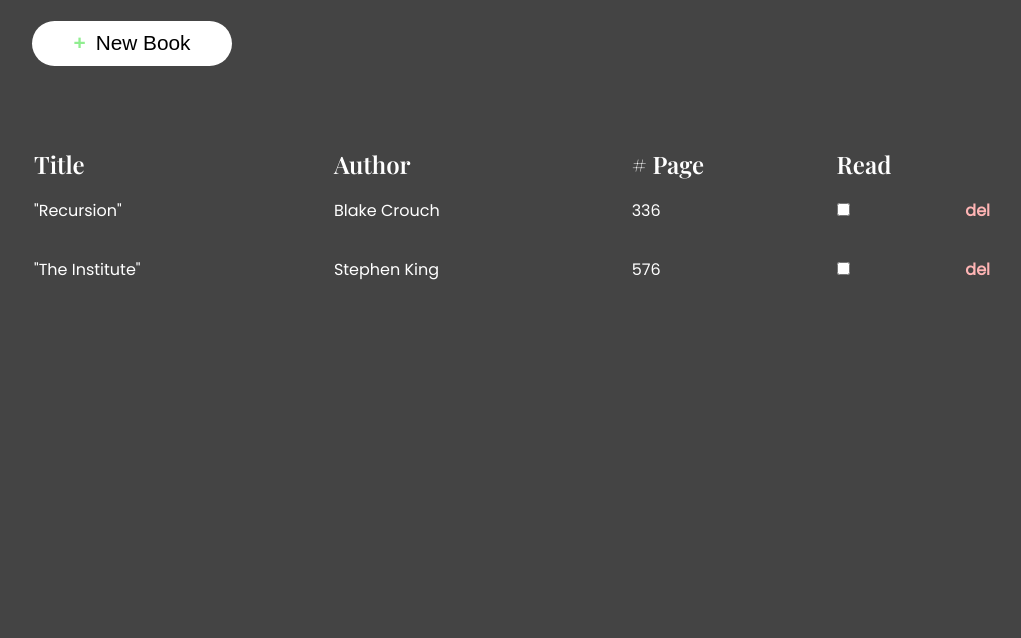
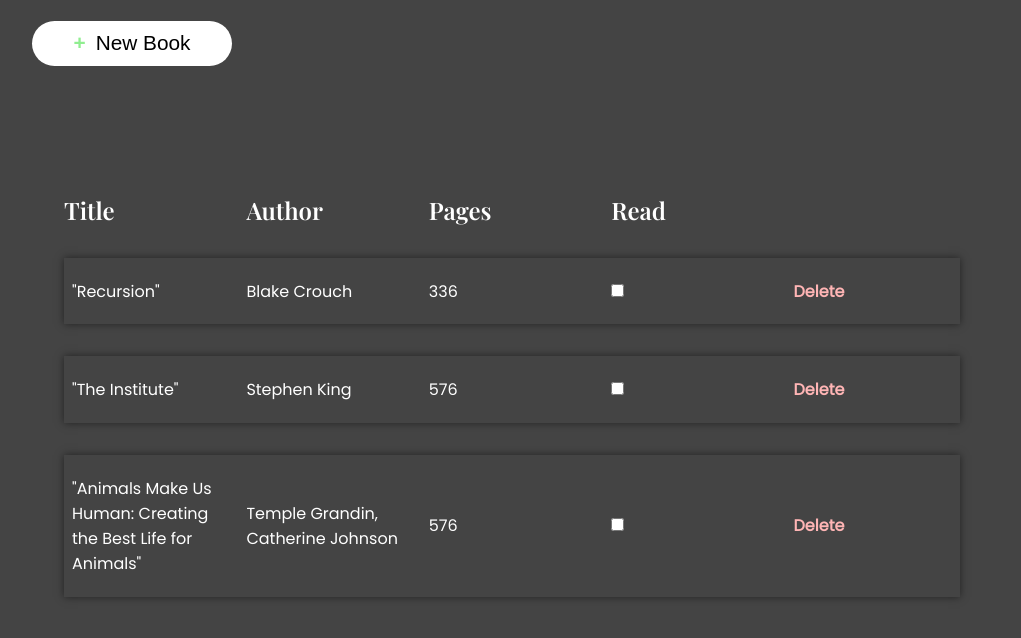
Before and after one commit to arnovolts/library, a plain HTML site: page index.html in a window 1280 px wide. Shown: the part 94-732 px from the top of the page, without its empty margins (128-1149 px from the left). Drawn offline with nearby package versions, Linux system fonts and the light colour scheme.

Commit message:
improved table MarkUp and styles

```diff
--- a/index.html
+++ b/index.html
@@ -27,20 +27,23 @@
       <div class="table-container">
         <table>
           <thead>
+              <tr>
                   <th class="table-heading">Title</th>
                   <th class="table-heading">Author</th>
-            <th class="table-heading"># Page</th>
+                  <th class="table-heading">Pages</th>
                   <th class="table-heading">Read</th>
+              </tr>
           </thead>
           <tbody>
               <tr>
                   <td>"Recursion"</td>
                   <td>Blake Crouch</td>
                   <td>336</td>
-              <td class="table-inputs">
-                <input class="table-inputs__checkbox" type="checkbox" />
-
-                <span class="table-inputs__del">del</span>
+                  <td>
+                      <input type="checkbox" name="read-status" id="read-status">
+                  </td>
+                  <td>
+                      <span class="del-btn">Delete</span>
                   </td>
               </tr>
 
@@ -48,10 +51,23 @@
                 <td>"The Institute"</td>
                 <td>Stephen King</td>
                 <td>576</td>
-              <td class="table-inputs">
-                <input class="table-inputs__checkbox" type="checkbox" />
+                <td>
+                    <input class="read-status" type="checkbox" name="read-status" id="read-status">
+                </td>
+                <td>
+                    <span class="del-btn">Delete</span>
+                </td>
+            </tr>
 
-                <span class="table-inputs__del">del</span>
+            <tr>
+                <td>"Animals Make Us Human: Creating the Best Life for Animals"</td>
+                <td>Temple Grandin, Catherine Johnson</td>
+                <td>576</td>
+                <td>
+                    <input class="read-status" type="checkbox" name="read-status" id="read-status">
+                </td>
+                <td>
+                    <span class="del-btn">Delete</span>
                 </td>
             </tr>
           </tbody>
--- a/main.css
+++ b/main.css
@@ -58,12 +58,26 @@ body{
 table{
     margin-top: 5rem;
     width: 100%;
+    min-width: 50rem;
     text-align: left;
+    border-spacing: 1em 2em;
+    padding: 1em;
 }
 
-td{
-    position: relative;
-    padding: 1em 0;
+td {
+    width: 20%;
+}
+
+tbody tr{
+    box-shadow: 0px 0px 8px rgba(0 ,0 ,0, .5);
+}
+
+tbody td{
+    padding: 1.3em 0;
+}
+
+tbody td:first-child{
+    padding-left: .5em;
 }
 
 .table-container{
@@ -75,12 +89,8 @@ td{
     font-size: 1.5rem;
 }
 
-.table-inputs__del{
+.del-btn{
     color: #ffb5b5;
-    display: inline-block;
-    position: absolute;
-    right: 0;
-    font-size: 1rem;
     font-weight: bold;
     cursor: pointer;
 }
```
Lines whose indentation alone changed are shown as unchanged.
